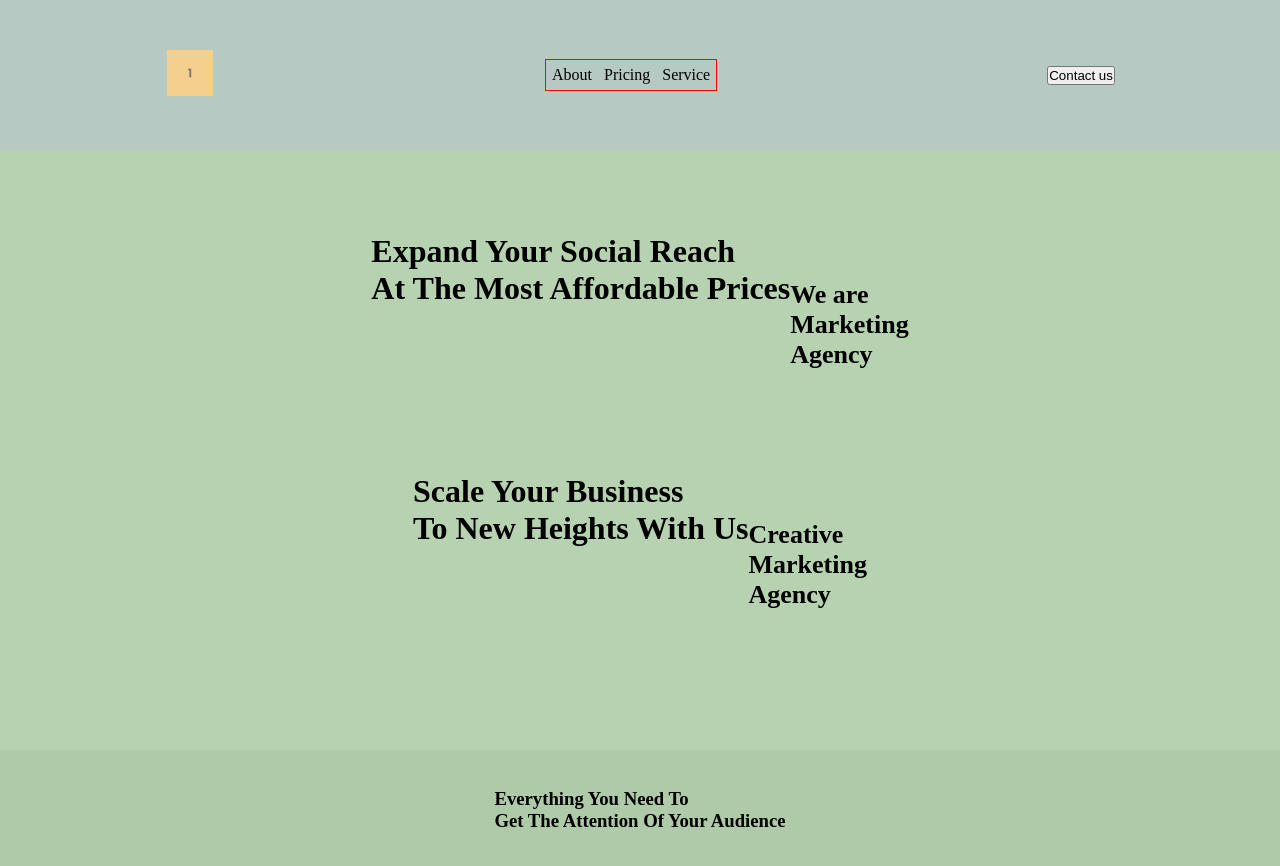
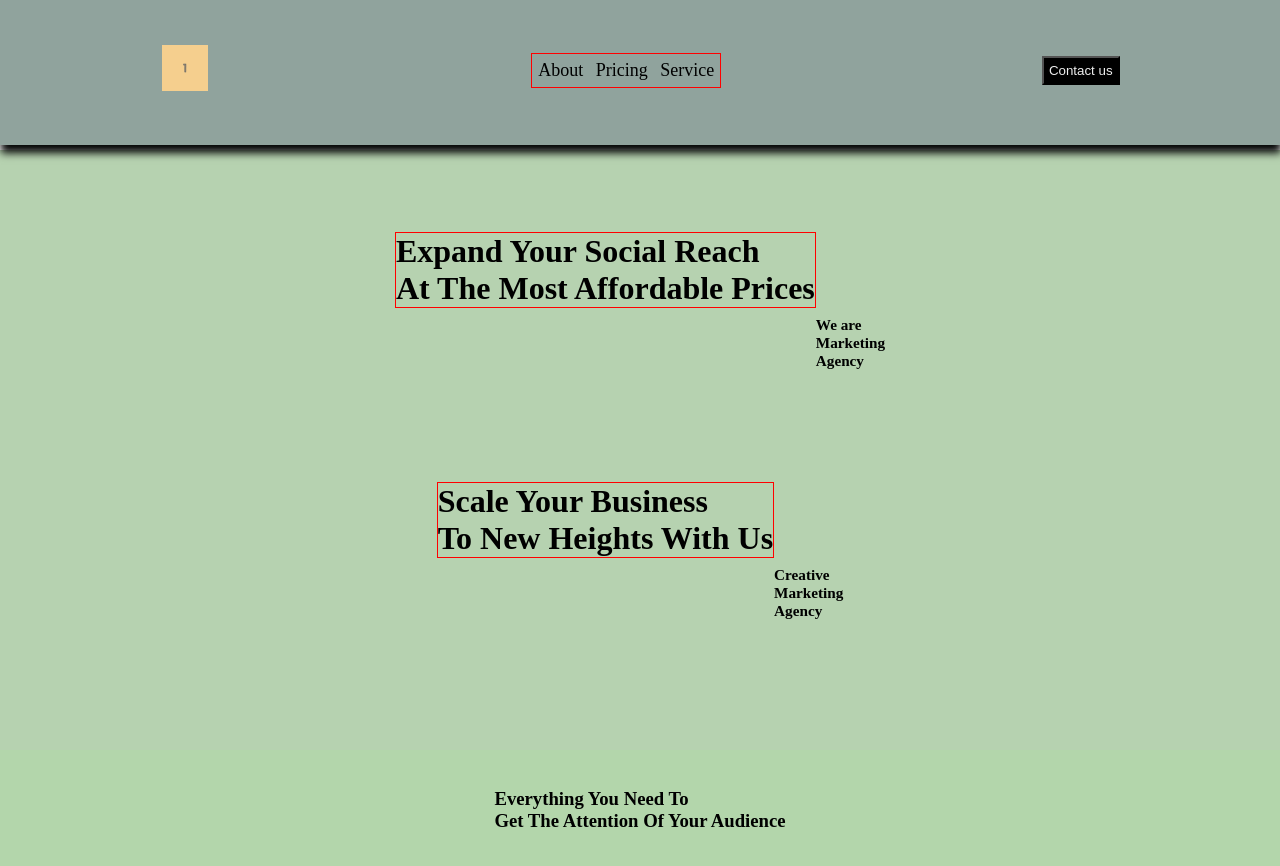
Before and after one commit to dx0ff/uhtrader-business, a plain HTML site: page index.html in a window 1280 px wide. Drawn offline with Linux system fonts and the light colour scheme.

Commit message:
fix: Revamp styling and structure in header, main, and footer sections
styled the button in the header, gave a margin-bottom property to main tag, changed background color for footer tag, added hover styling to main and header tag, and changed the h1 tags for the second paragraphs in main to h3 tags

```diff
--- a/css/style.css
+++ b/css/style.css
@@ -53,6 +53,12 @@ img {
     padding: 2px;
 }
 
+/* select the button :tag  */
+.contact-container button {
+    padding: 5px;
+    background: #000000;
+    color: #EEE;
+}
 
 
 
@@ -80,6 +86,7 @@ main {
 
 }
 
+
 /* select preamble inside main :class */
 .preamble {
     display: flex;
@@ -89,6 +96,8 @@ main {
     width: 90%;
     height: 30vh;
 
+    margin-bottom: 10px;
+
     /* border: 2px solid red; for debugging */
 }
 
@@ -97,6 +106,7 @@ main {
 .first-preample-container {
     align-self: center;
 
+    border: 1px solid red;
 
 
 }
@@ -111,9 +121,16 @@ main {
 }
 
 
+
+/*
+    style for main ends here
+    style for footer begins here
+*/
+
+
 /* select the footer  :tag */
 footer {
-    background-color: #afcaa8;
+    background-color: #b3d6ab;
     height: 15vh;
 
     display: flex;
@@ -122,9 +139,27 @@ footer {
 }
 
 
+/*
+    style for footer ends here
+    animation starts here
+*/
 
 
 
 
+/* Animation for the page starts here */
 
-Animation for the page starts here
+header:hover {
+    background-color: #90a39d;
+
+    transform: translateY(-5px);
+    box-shadow: 1px 8px 8px #060707;
+
+    font-size: large;
+}
+
+main:hover {
+    background-color: #869782;
+    padding: 2px;
+
+}
--- a/index.html
+++ b/index.html
@@ -35,9 +35,9 @@
                     </h1>
                 </div>
                 <div class="second-preample-container">
-                    <h1>
+                    <h3>
                         <p>We are <br>Marketing <br>Agency</p>
-                    </h1>
+                    </h3>
                 </div>
             </div>
 
@@ -49,9 +49,9 @@
                     </h1>
                 </div>
                 <div class="second-preample-container">
-                    <h1>
+                    <h3>
                         <p> Creative <br>Marketing <br>Agency</p>
-                    </h1>
+                    </h3>
                 </div>
             </div>
         </div>
```
